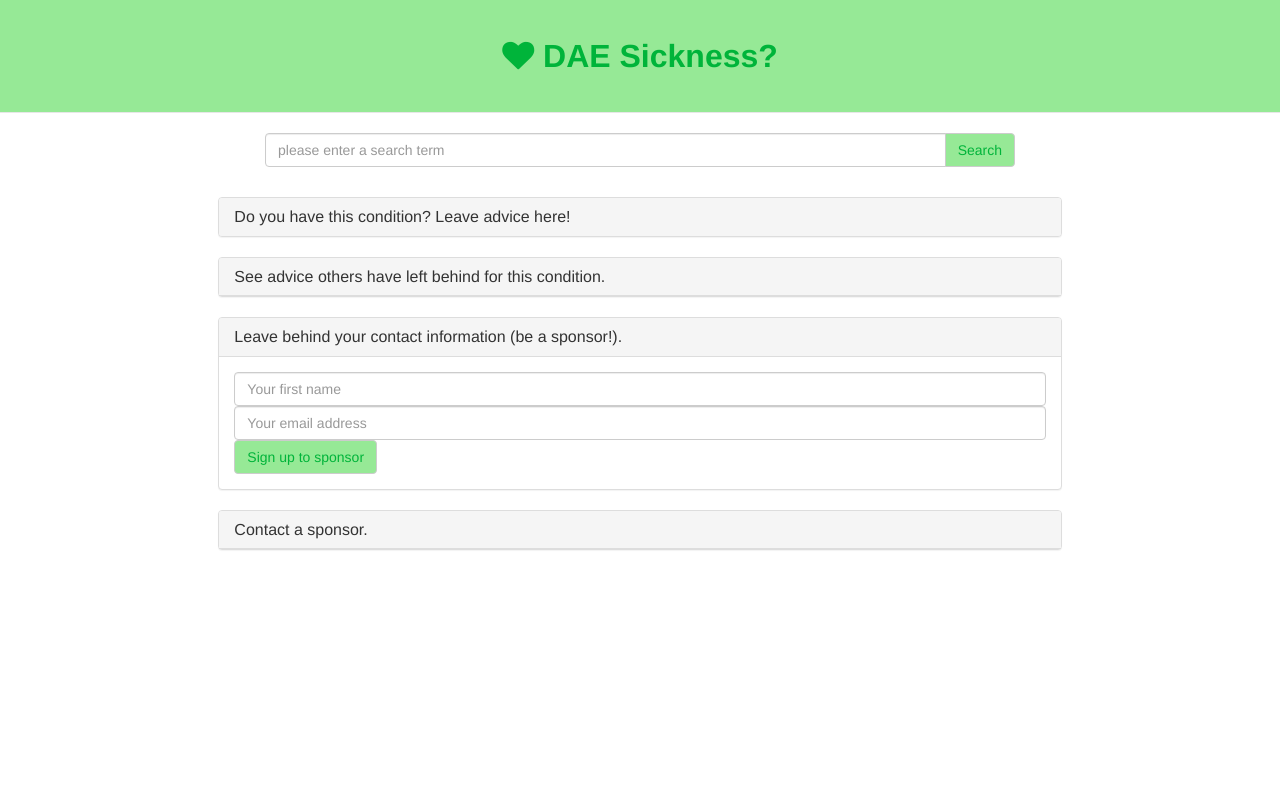
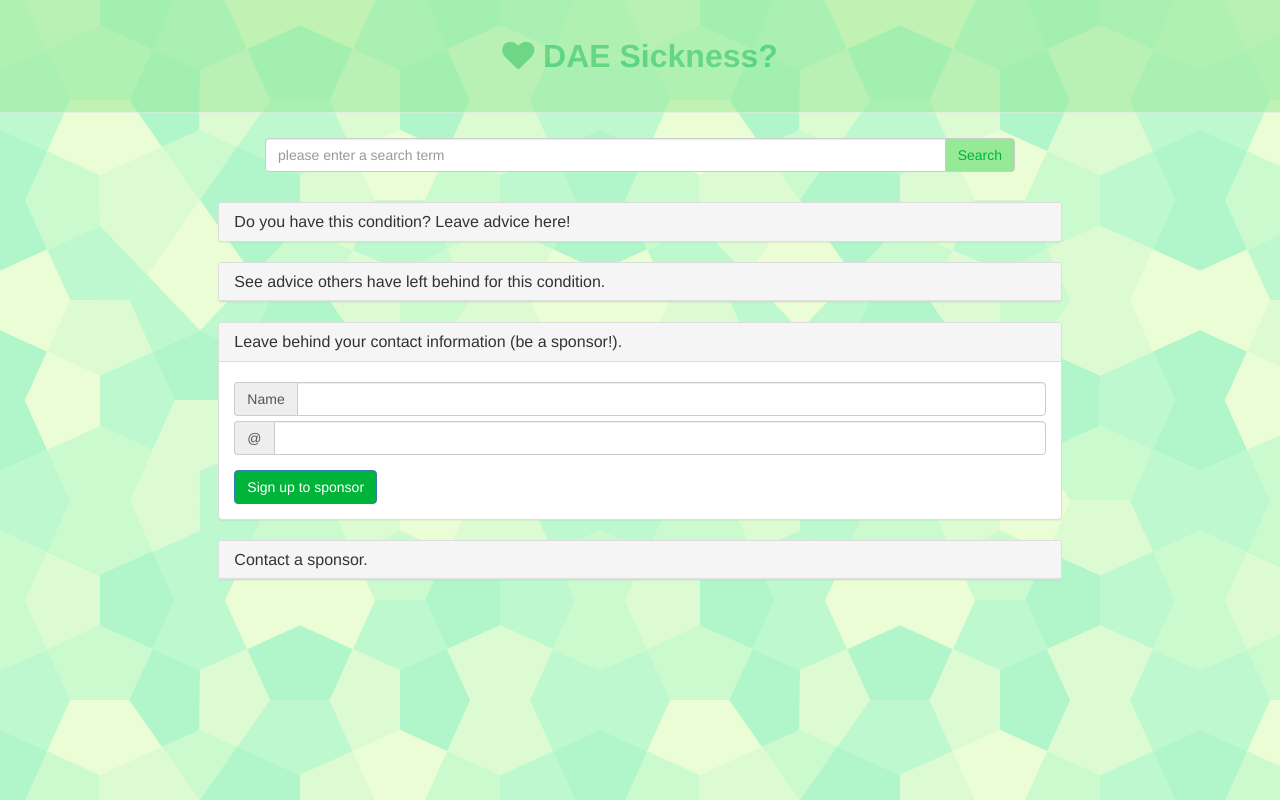
Before and after one commit to afuhrtrumpet/daesickness, a Django app: template codefest/templates/results.html in a window 1280 px wide, after a click on "Leave behind your contact information (be a sponsor!).". Run offline with Django 3.2, Linux system fonts and the light colour scheme; the template is opened without the code that fills it: values that come from a table or form of the project are taken from there, others are empty; data comes from the database, SQL or seed files in the repository; both versions use the stored data as it was after the commit; parts of the project's set-up code (start-up, migrations or seed data) failed here and were passed over; some libraries are stand-ins or nearby versions.

Commit message:
working on templates and styling

```diff
--- a/codefest/media/css/home.css
+++ b/codefest/media/css/home.css
@@ -1,5 +1,22 @@
+p {
+	margin-top: 5px !important;
+	margin-bottom: 5px !important;
+}
+
+body {
+	background-image: url(../img/congruent_pentagon.png);
+}
+
+h3>a {
+	color: #508563;
+}
+
 .search {
 	text-align: center;
+}
+
+.input-group {
+	margin-top: 5px !important;
 }
 
 .site-icon {
@@ -12,6 +29,10 @@
 
 .home-padding {
 	margin-top: 100px;
+}
+
+.page-header {
+	border-bottom: none !important;
 }
 
 a:link,a:visited,a:hover,a:active {
@@ -42,6 +63,11 @@ a:link,a:visited,a:hover,a:active {
 	margin-top: 15px !important;
 }
 
+.badge {
+	background: rgb(150, 233, 150) !important;
+}
+
 #mainnav {
 	background-color: rgb(150, 233, 150);
+	opacity: .5;
 }
--- a/codefest/settings.py
+++ b/codefest/settings.py
@@ -158,3 +158,6 @@ LOGGING = {
         },
     }
 }
+
+EMAIL_HOST = ''
+EMAIL_PORT = ''
--- a/codefest/templates/home.html
+++ b/codefest/templates/home.html
@@ -36,6 +36,9 @@
 				</div>{% endifequal %}{% ifequal purpose "successful_buddy" %}
 				<div class="alert alert-success alert-dismissable">
 					You have been added to the sponsor system.  Thank you for agreeing to be a sponsor.
+				</div>{% endifequal %}{% ifequal purpose "successful_contact" %}
+				<div class="alert alert-success alert-dismissable">
+					A sponsor has been notified of your contact request.
 				</div>{% endifequal %}
 				<form class="form-search" action="{% url 'search' %}" method="post">
 					{% csrf_token %}
--- a/codefest/templates/results.html
+++ b/codefest/templates/results.html
@@ -57,7 +57,7 @@
 							<div class="panel-body">{{ note.message }}</div>
 						</div>{% endfor %}
 					</div>{% else %}
-					<div>No one has left feedback... Be the first!</div>{% endif %}
+					<div class="container"><p>No one has left feedback... Be the first!</p></div>{% endif %}
 				</div>
 			</div>
 			<div class="panel panel-default">
@@ -73,10 +73,16 @@
 						<form class="sponsor_form" action="{% url 'add_sponsor' %}" method="post">
 							{% csrf_token %}
 							<div class="panel-body">
-								<input type="hidden" name="term" id="term" value="{{term}}"/>
-								<input type="text" name="first_name" id="first_name" class="form-control" placeholder="Your first name"/>
-								<input type="text" name="email" id="email" class="form-control" placeholder="Your email address"/>
-								<button class = "btn btn-default" type="submit">Sign up to sponsor</button>
+								<input type="hidden" name="term" id="term" value="{{ term }}"/>
+								<div class="input-group">
+									<span class="input-group-addon">Name</span>
+									<input type="text" name="first_name" id="first_name" class="form-control" />
+								</div>
+								<div class="input-group">
+									<span class="input-group-addon">@</span>
+									<input type="text" name="email" id="email" class="form-control" />
+								</div>
+								<button class="btn btn-primary" type="submit">Sign up to sponsor</button>
 							</div>
 						</form>
 					</div>
--- a/codefest/views.py
+++ b/codefest/views.py
@@ -25,7 +25,7 @@ def search(request):
 		feedback = BulletinBoard.objects.filter(condition=term)[0].message_set.all()
 	no_results = 0 == sum([len(source['results']) for source in sources])
 	c = RequestContext(request, {'purpose':'search_results',
-                                 'sources': sources,
+								 'sources': sources,
 								 'no_results':no_results,
 								'feedback': feedback,
 								'term': term,
@@ -53,5 +53,5 @@ def add_sponsor(request):
 	email = request.POST.get('email')
 	buddy = Buddy(email=email, search_term=term, first_name=first_name)
 	buddy.save()
-	c = RequestContext(request, {})
+	c = RequestContext(request, {'purpose':'successful_buddy'})
 	return HttpResponse(t.render(c))
```
Also changed, not shown: codefest/media/img/congruent_pentagon.png (added), sqlite.db.
